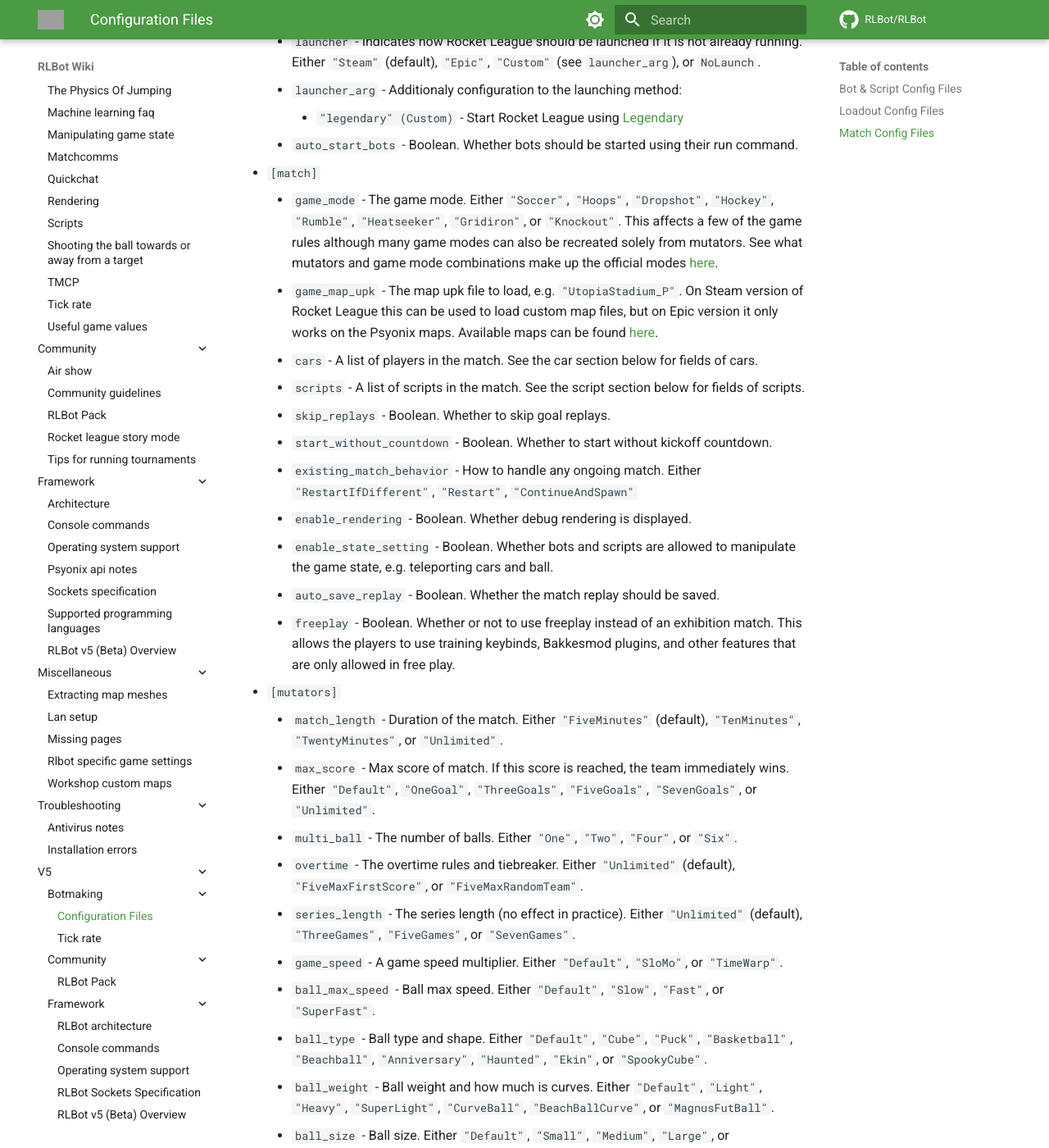
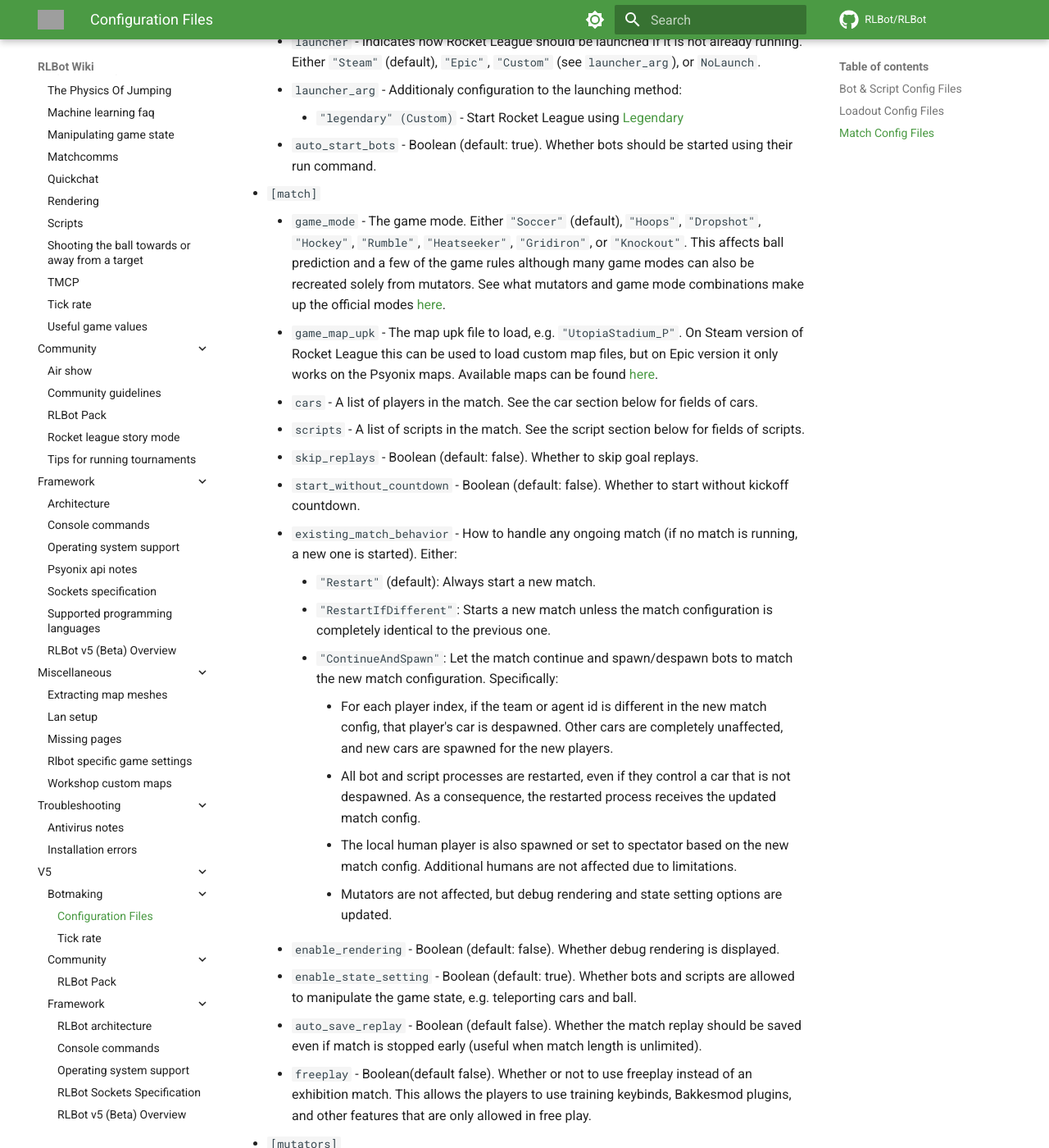
Before and after one commit to RLBot/wiki, an MkDocs documentation site: the page built from docs/v5/botmaking/config-files.md, in a window 1280 px wide and 1400 px high, scrolled down 2490 px. Shown: the whole window at 82% size. Built offline with MkDocs 1.6.1 and Material for MkDocs 9.7.7, drawn with Linux system fonts in a browser that asks for light colours; comment, search, counter and statistics services are not loaded; some of the changed text lies outside the part shown; grey boxes are pictures that could not be loaded.

Commit message:
Add defaults and ContinueAndSpawn details

```diff
--- a/docs/v5/botmaking/config-files.md
+++ b/docs/v5/botmaking/config-files.md
@@ -170,23 +170,30 @@
     - `launcher` - Indicates how Rocket League should be launched if it is not already running. Either `"Steam"` (default), `"Epic"`, `"Custom"` (see `launcher_arg`), or `NoLaunch`.
     - `launcher_arg` - Additionaly configuration to the launching method:
         - `"legendary" (Custom)` - Start Rocket League using [Legendary](https://github.com/derrod/legendary)
-    - `auto_start_bots` - Boolean. Whether bots should be started using their run command.
+    - `auto_start_bots` - Boolean (default: true). Whether bots should be started using their run command.
 - `[match]`
-    - `game_mode` - The game mode. Either `"Soccer"`, `"Hoops"`, `"Dropshot"`, `"Hockey"`, `"Rumble"`, `"Heatseeker"`, `"Gridiron"`, or `"Knockout"`. This affects a few of the game rules although many game modes can also be recreated solely from mutators. See what mutators and game mode combinations make up the official modes [here](https://github.com/VirxEC/python-interface/tree/master/tests/gamemodes).
+    - `game_mode` - The game mode. Either `"Soccer"` (default), `"Hoops"`, `"Dropshot"`, `"Hockey"`, `"Rumble"`, `"Heatseeker"`, `"Gridiron"`, or `"Knockout"`. This affects ball prediction and a few of the game rules although many game modes can also be recreated solely from mutators. See what mutators and game mode combinations make up the official modes [here](https://github.com/VirxEC/python-interface/tree/master/tests/gamemodes).
     - `game_map_upk` - The map upk file to load, e.g. `"UtopiaStadium_P"`. On Steam version of Rocket League this can be used to load custom map files, but on Epic version it only works on the Psyonix maps. Available maps can be found [here](https://github.com/VirxEC/python-interface/blob/master/rlbot/utils/maps.py).
     - `cars` - A list of players in the match. See the car section below for fields of cars.
     - `scripts` - A list of scripts in the match. See the script section below for fields of scripts.
-    - `skip_replays` - Boolean. Whether to skip goal replays.
-    - `start_without_countdown` - Boolean. Whether to start without kickoff countdown.
-    - `existing_match_behavior` - How to handle any ongoing match. Either `"RestartIfDifferent"`, `"Restart"`, `"ContinueAndSpawn"`
-    - `enable_rendering` - Boolean. Whether debug rendering is displayed.
-    - `enable_state_setting` - Boolean. Whether bots and scripts are allowed to manipulate the game state, e.g. teleporting cars and ball.
-    - `auto_save_replay` - Boolean. Whether the match replay should be saved.
-    - `freeplay` - Boolean. Whether or not to use freeplay instead of an exhibition match. This allows the players to use training keybinds, Bakkesmod plugins, and other features that are only allowed in free play.
+    - `skip_replays` - Boolean (default: false). Whether to skip goal replays.
+    - `start_without_countdown` - Boolean (default: false). Whether to start without kickoff countdown.
+    - `existing_match_behavior` - How to handle any ongoing match (if no match is running, a new one is started). Either:
+        - `"Restart"` (default): Always start a new match.
+        - `"RestartIfDifferent"`: Starts a new match unless the match configuration is completely identical to the previous one.
+        - `"ContinueAndSpawn"`: Let the match continue and spawn/despawn bots to match the new match configuration. Specifically:
+            - For each player index, if the team or agent id is different in the new match config, that player's car is despawned. Other cars are completely unaffected, and new cars are spawned for the new players.
+            - All bot and script processes are restarted, even if they control a car that is not despawned. As a consequence, the restarted process receives the updated match config.
+            - The local human player is also spawned or set to spectator based on the new match config. Additional humans are not affected due to limitations.
+            - Mutators are not affected, but debug rendering and state setting options are updated.
+    - `enable_rendering` - Boolean (default: false). Whether debug rendering is displayed.
+    - `enable_state_setting` - Boolean (default: true). Whether bots and scripts are allowed to manipulate the game state, e.g. teleporting cars and ball.
+    - `auto_save_replay` - Boolean (default false). Whether the match replay should be saved even if match is stopped early (useful when match length is unlimited).
+    - `freeplay` - Boolean(default false). Whether or not to use freeplay instead of an exhibition match. This allows the players to use training keybinds, Bakkesmod plugins, and other features that are only allowed in free play.
 - `[mutators]`
     - `match_length` - Duration of the match. Either `"FiveMinutes"` (default), `"TenMinutes"`, `"TwentyMinutes"`, or `"Unlimited"`.
     - `max_score` - Max score of match. If this score is reached, the team immediately wins. Either `"Default"`, `"OneGoal"`, `"ThreeGoals"`, `"FiveGoals"`, `"SevenGoals"`, or `"Unlimited"`.
-    - `multi_ball` - The number of balls. Either `"One"`, `"Two"`, `"Four"`, or `"Six"`.
+    - `multi_ball` - The number of balls. Either `"One"` (default), `"Two"`, `"Four"`, or `"Six"`.
     - `overtime` - The overtime rules and tiebreaker. Either `"Unlimited"` (default), `"FiveMaxFirstScore"`, or `"FiveMaxRandomTeam"`.
     - `series_length` - The series length (no effect in practice). Either `"Unlimited"` (default), `"ThreeGames"`, `"FiveGames"`, or `"SevenGames"`.
     - `game_speed` - A game speed multiplier. Either `"Default"`, `"SloMo"`, or `"TimeWarp"`.
@@ -207,7 +214,7 @@
 
 **Car fields:**
 
-- `team` - The team of the player. Either `"Blue"`/`0` for blue or `"Orange"`/`1` for orange.
+- `team` - The team of the player. Either `"Blue"`/`0` for blue or `"Orange"`/`1` for orange. Default 0.
 - `type` - Determines what controls the car. Either `"RLBot"` (default), `"Human"`, or `"Psyonix"` (see `skill`),
 - `skill` - Determines the skill level of a Psyonix bot. Either `"Beginner"`, `"Rookie"`, `"Pro"`, and `"Allstar"`.
 - `config_file` - A path to a [`bot.toml` config file](#bot-script-config-files). Unusued if `type` is not `"RLBot"` or `"Psyonix"`. For Psyonix bots, the config file determines name and loadout.
```
